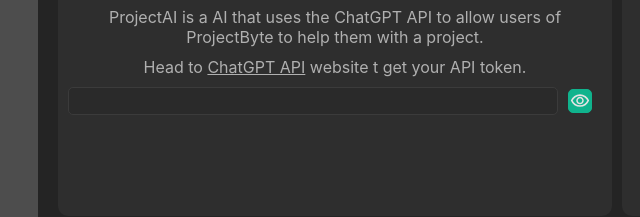
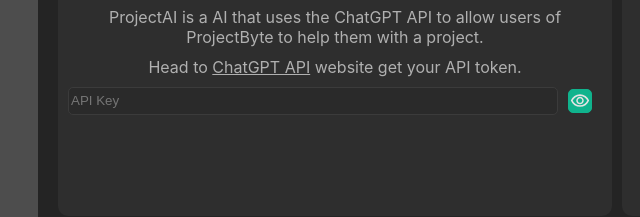
Before and after one commit to Mason-Dino/ProjectByte, an Electron app: page src/setting.html in a window 1100 px wide. Shown: the part 376-593 px from the top of the page, 162-802 px from the left. Drawn offline with Linux system fonts and the light colour scheme.

Commit message:
fixed spelling and ad placeholder

```diff
--- a/src/setting.html
+++ b/src/setting.html
@@ -60,9 +60,9 @@
 				<div class="AI-setup">
 					<h3>ProjectAI Setup</h3>
 					<p>ProjectAI is a AI that uses the ChatGPT API to allow users of ProjectByte to help them with a project.</p>
-					<p>Head to <a href="https://openai.com/api/" target="_blank">ChatGPT API</a> website t get your API token. </p>
+					<p>Head to <a href="https://openai.com/api/" target="_blank">ChatGPT API</a> website get your API token. </p>
 					<div class="input-display">
-						<input type="password" id="API-key">
+						<input type="password" id="API-key" placeholder="API Key">
 						<button onclick="show()" id="showhideAI">
 							<svg xmlns="http://www.w3.org/2000/svg" height="20px" viewBox="0 -960 960 960" width="20px" fill="#e3e3e3"><path d="M480-320q75 0 127.5-52.5T660-500q0-75-52.5-127.5T480-680q-75 0-127.5 52.5T300-500q0 75 52.5 127.5T480-320Zm0-72q-45 0-76.5-31.5T372-500q0-45 31.5-76.5T480-608q45 0 76.5 31.5T588-500q0 45-31.5 76.5T480-392Zm0 192q-146 0-266-81.5T40-500q54-137 174-218.5T480-800q146 0 266 81.5T920-500q-54 137-174 218.5T480-200Zm0-300Zm0 220q113 0 207.5-59.5T832-500q-50-101-144.5-160.5T480-720q-113 0-207.5 59.5T128-500q50 101 144.5 160.5T480-280Z"/></svg>
 						</button>
```
